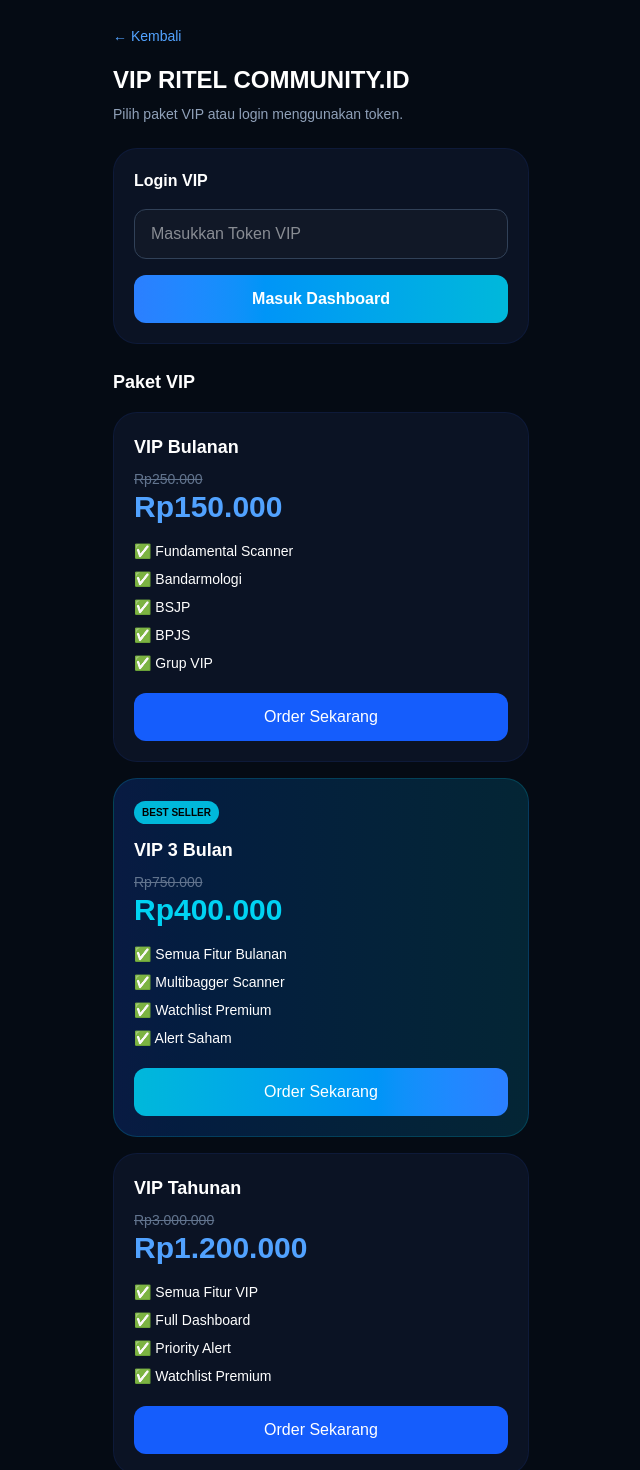
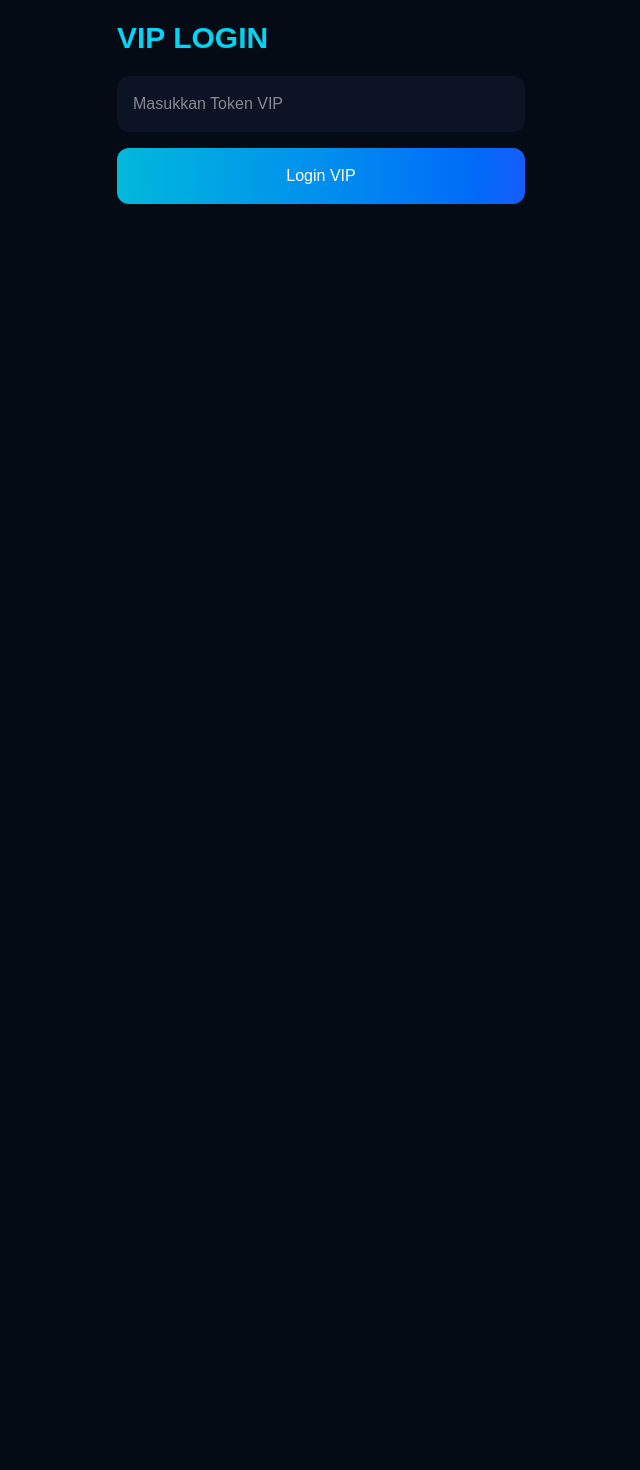
Before and after one commit to pediaboy/analisis, a Next.js app: page /vip in a window 1280 px wide. Shown: the top 1470 px of the page, without its empty margins (319-959 px from the left). After the commit the page ends 800 px from the top, so only its background shows below. Built offline with nearby package versions, Linux system fonts and the light colour scheme.

Commit message:
Update page.tsx

```diff
--- a/app/vip/page.tsx
+++ b/app/vip/page.tsx
@@ -3,12 +3,18 @@
 import { useState } from "react";
 import { useRouter } from "next/navigation";
 
-export default function VIPPage() {
+export default function VipPage() {
   const [token, setToken] = useState("");
   const router = useRouter();
 
-  const loginVIP = () => {
-    if (token === "RITEL-2026-VIP") {
+  const TOKENS = [
+    "RCVIP001",
+    "RCVIP002",
+    "RCVIP003",
+  ];
+
+  const handleLogin = () => {
+    if (TOKENS.includes(token)) {
       localStorage.setItem("vip", "true");
       router.push("/dashboard");
     } else {
@@ -17,175 +23,25 @@ export default function VIPPage() {
   };
 
   return (
-    <main className="min-h-screen max-w-md mx-auto bg-[#050B14] text-white">
+    <main className="min-h-screen bg-[#050B14] text-white max-w-md mx-auto p-5">
 
-      <div className="px-4 pt-6">
-
-        <a
-          href="/"
-          className="text-blue-400 text-sm"
-        >
-          ← Kembali
-        </a>
-
-        <h1 className="text-2xl font-bold mt-4">
-          VIP RITEL COMMUNITY.ID
+      <h1 className="text-3xl font-bold text-cyan-400">
+        VIP LOGIN
       </h1>
 
-        <p className="text-slate-400 text-sm mt-2">
-          Pilih paket VIP atau login menggunakan token.
-        </p>
-
-      </div>
-
-      {/* LOGIN TOKEN */}
-
-      <div className="px-4 mt-6">
-
-        <div className="bg-[#0B1324] rounded-3xl p-5 border border-blue-900/20">
-
-          <h2 className="font-semibold">
-            Login VIP
-          </h2>
-
       <input
-            type="text"
         value={token}
         onChange={(e) => setToken(e.target.value)}
         placeholder="Masukkan Token VIP"
-            className="w-full mt-4 px-4 py-3 rounded-xl bg-[#111827] border border-slate-700"
+        className="w-full mt-5 bg-[#0B1324] rounded-xl px-4 py-4"
       />
 
       <button
-            onClick={loginVIP}
-            className="w-full mt-4 py-3 rounded-xl bg-gradient-to-r from-blue-500 to-cyan-500 font-semibold"
+        onClick={handleLogin}
+        className="w-full mt-4 py-4 rounded-xl bg-gradient-to-r from-cyan-500 to-blue-600"
       >
-            Masuk Dashboard
+        Login VIP
       </button>
-
-        </div>
-
-      </div>
-
-      {/* PRICING */}
-
-      <div className="px-4 mt-6">
-
-        <h2 className="text-lg font-bold mb-4">
-          Paket VIP
-        </h2>
-
-        {/* BULANAN */}
-
-        <div className="bg-[#0B1324] rounded-3xl p-5 border border-blue-900/20 mb-4">
-
-          <h3 className="font-bold text-lg">
-            VIP Bulanan
-          </h3>
-
-          <div className="text-slate-500 line-through text-sm mt-2">
-            Rp250.000
-          </div>
-
-          <div className="text-3xl font-bold text-blue-400">
-            Rp150.000
-          </div>
-
-          <div className="mt-4 space-y-2 text-sm">
-
-            <p>✅ Fundamental Scanner</p>
-            <p>✅ Bandarmologi</p>
-            <p>✅ BSJP</p>
-            <p>✅ BPJS</p>
-            <p>✅ Grup VIP</p>
-
-          </div>
-
-          <a
-            href="https://wa.me/6282218723401?text=Saya%20ingin%20join%20VIP%20Bulanan"
-            target="_blank"
-            className="block text-center mt-5 py-3 rounded-xl bg-blue-600"
-          >
-            Order Sekarang
-          </a>
-
-        </div>
-
-        {/* 3 BULAN */}
-
-        <div className="bg-gradient-to-r from-blue-600/20 to-cyan-600/20 rounded-3xl p-5 border border-cyan-500/20 mb-4">
-
-          <div className="inline-block text-[10px] px-2 py-1 rounded-full bg-cyan-500 text-black font-bold">
-            BEST SELLER
-          </div>
-
-          <h3 className="font-bold text-lg mt-3">
-            VIP 3 Bulan
-          </h3>
-
-          <div className="text-slate-500 line-through text-sm mt-2">
-            Rp750.000
-          </div>
-
-          <div className="text-3xl font-bold text-cyan-400">
-            Rp400.000
-          </div>
-
-          <div className="mt-4 space-y-2 text-sm">
-
-            <p>✅ Semua Fitur Bulanan</p>
-            <p>✅ Multibagger Scanner</p>
-            <p>✅ Watchlist Premium</p>
-            <p>✅ Alert Saham</p>
-
-          </div>
-
-          <a
-            href="https://wa.me/6282218723401?text=Saya%20ingin%20join%20VIP%203%20Bulan"
-            target="_blank"
-            className="block text-center mt-5 py-3 rounded-xl bg-gradient-to-r from-cyan-500 to-blue-500"
-          >
-            Order Sekarang
-          </a>
-
-        </div>
-
-        {/* TAHUNAN */}
-
-        <div className="bg-[#0B1324] rounded-3xl p-5 border border-blue-900/20">
-
-          <h3 className="font-bold text-lg">
-            VIP Tahunan
-          </h3>
-
-          <div className="text-slate-500 line-through text-sm mt-2">
-            Rp3.000.000
-          </div>
-
-          <div className="text-3xl font-bold text-blue-400">
-            Rp1.200.000
-          </div>
-
-          <div className="mt-4 space-y-2 text-sm">
-
-            <p>✅ Semua Fitur VIP</p>
-            <p>✅ Full Dashboard</p>
-            <p>✅ Priority Alert</p>
-            <p>✅ Watchlist Premium</p>
-
-          </div>
-
-          <a
-            href="https://wa.me/6282218723401?text=Saya%20ingin%20join%20VIP%20Tahunan"
-            target="_blank"
-            className="block text-center mt-5 py-3 rounded-xl bg-blue-600"
-          >
-            Order Sekarang
-          </a>
-
-        </div>
-
-      </div>
 
     </main>
   );
```
Lines whose indentation alone changed are shown as unchanged.
